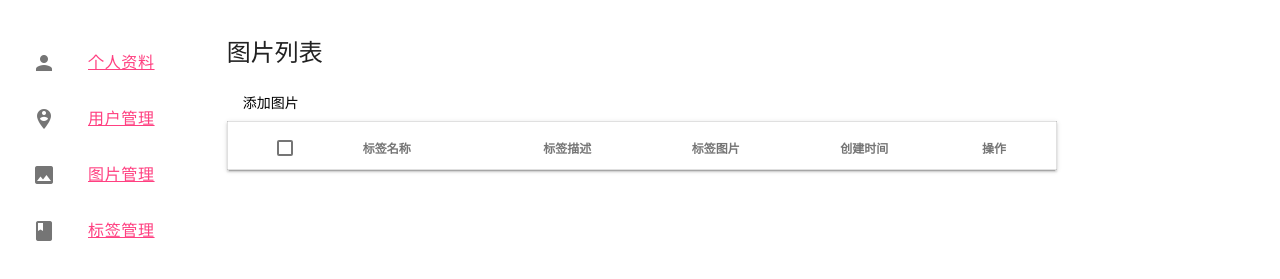
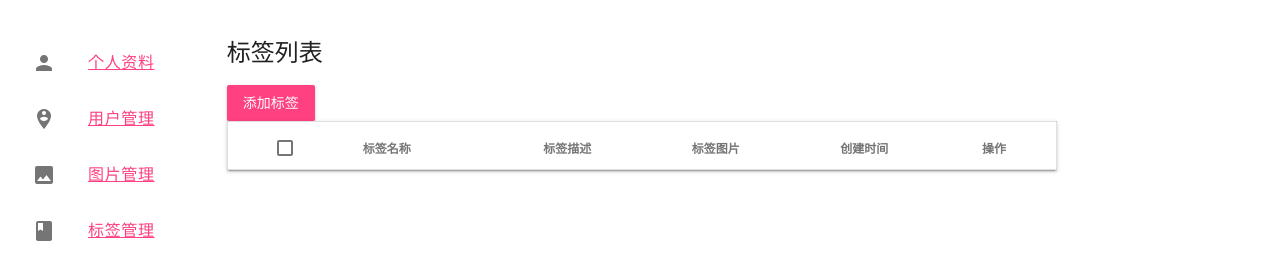
Before and after one commit to ganpeng/imageWebSite, a website: page app/views/tagList.html in a window 1280 px wide. Shown: the part 67-346 px from the top of the page. Drawn offline with nearby package versions, Linux system fonts and the light colour scheme; files that its build step writes are made by us from their sources.

Commit message:
修改class和文案

```diff
--- a/app/views/tagList.html
+++ b/app/views/tagList.html
@@ -17,8 +17,8 @@
 		<div class="mdl-cell mdl-cell--10-col">
 
 			<div class="table-wrapper">
-				<h4 class="bg-primary">图片列表</h4>
-				<button id="show-dialog" type="button" class="mdl-button">添加图片</button>
+				<h4 class="bg-primary">标签列表</h4>
+				<button id="show-dialog" type="button" class="mdl-button mdl-js-button mdl-button--raised mdl-js-ripple-effect mdl-button--accent">添加标签</button>
 				<table class="mdl-data-table mdl-js-data-table mdl-data-table--selectable mdl-shadow--2dp table-list">
 					<thead>
 						<tr>
```
Also changed, not shown: app/views/imageList.html (+1 -1 lines).
